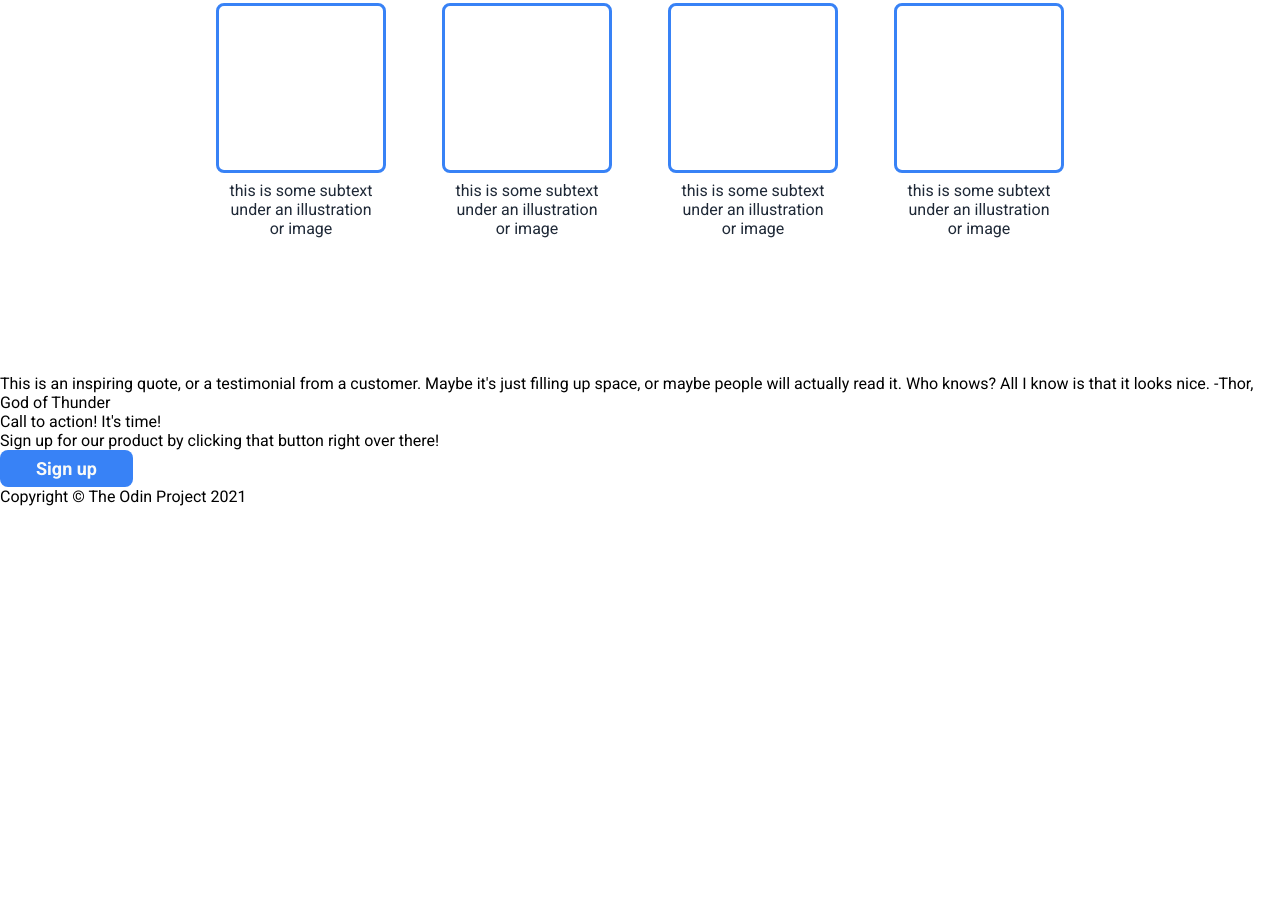
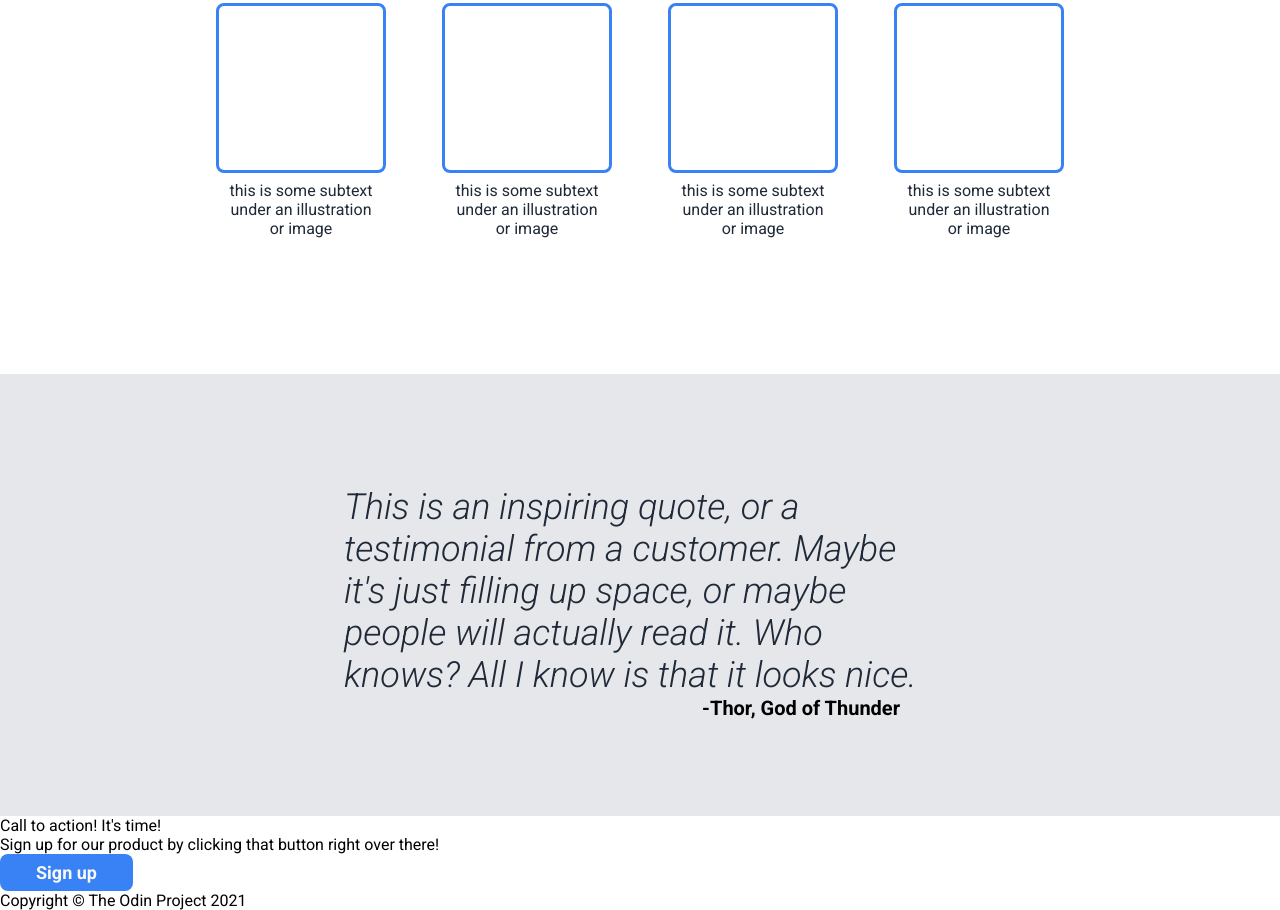
Before and after one commit to kennethespaldon/odin-landing-page, a plain HTML site: page index.html in a window 1280 px wide. Shown: the part 860-1770 px from the top of the page. Before the commit the page ends 1366 px from the top, so only its background shows below. Drawn offline with Linux system fonts and the light colour scheme.

Commit message:
Create testimonial section

```diff
--- a/css/style.css
+++ b/css/style.css
@@ -122,3 +122,22 @@ h2 {
   width: 150px;
   color: #1F2937;
 }
+
+/* TESTIMONIAL */
+.testimonial-section {
+  padding: 112px 344px 96px;
+  background-color: #E5E7EB;
+}
+
+.testimonial {
+  color: #1F2937;
+  font-weight: 300;
+  font-size: 36px;
+}
+
+.author {
+  font-weight: 700;
+  font-size: 20px;
+  text-align: right;
+  margin-right: 36px;
+}
--- a/index.html
+++ b/index.html
@@ -52,7 +52,8 @@
         </div>
 
         <div class="testimonial-section">
-            <p class="testimonial">This is an inspiring quote, or a testimonial from a customer. Maybe it's just filling up space, or maybe people will actually read it. Who knows? All I know is that it looks nice. <span>-Thor, God of Thunder</span></p>
+            <p class="testimonial"><em>This is an inspiring quote, or a testimonial from a customer. Maybe it's just filling up space, or maybe people will actually read it. Who knows? All I know is that it looks nice.</em></p>
+            <p class="author">-Thor, God of Thunder</p>
         </div>
 
         <div class="cta-section">
```
Lines whose indentation alone changed are shown as unchanged.
